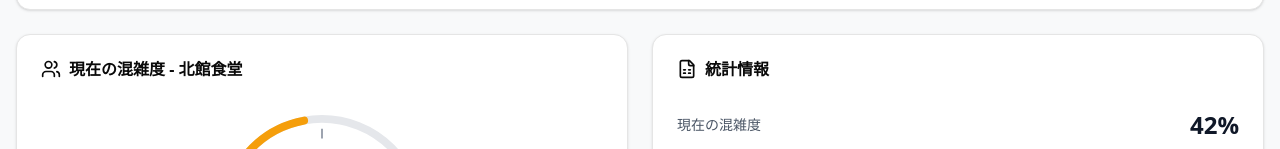
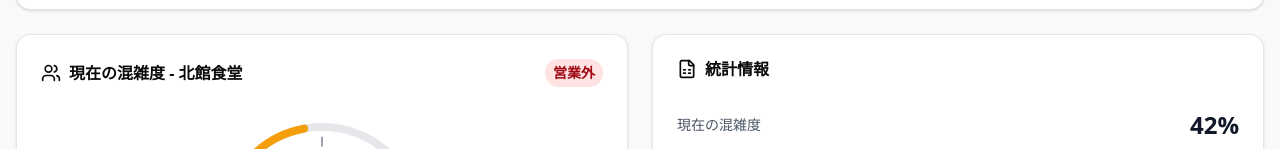
Before and after one commit to Maxel31/Congestion-Watch, a React (Vite) app in the folder frontend/: page / in a window 1280 px wide. Shown: the part 230-379 px from the top of the page. Built offline with nearby package versions, Linux system fonts and the light colour scheme; no server answers.

Commit message:
feat: 営業中であるかのラベルを追加

```diff
--- a/frontend/src/Dashboard.tsx
+++ b/frontend/src/Dashboard.tsx
@@ -23,7 +23,7 @@ const Dashboard = () => {
     { interval: 60000 }
   );
 
-  const selectedPlace = places.find((p) => p.id === selectedPlaceId);
+  const selectedPlace = places.find((p) => p.id === selectedPlaceId) || null;
   const [currentTimestamp, setCurrentTimestamp] = useState<number>(Date.now());
 
   useEffect(() => {
@@ -53,7 +53,7 @@ const Dashboard = () => {
         <div className="grid grid-cols-1 lg:grid-cols-2 gap-6">
           <CurrentStatusCard
             timeSeries={timeSeries}
-            selectedPlaceName={selectedPlace?.name || "選択してください"}
+            selectedPlace={selectedPlace}
             loading={loading}
             error={error}
           />
--- a/frontend/src/components/CurrentStatusCard.tsx
+++ b/frontend/src/components/CurrentStatusCard.tsx
@@ -1,18 +1,18 @@
 import { Card, CardContent, CardHeader, CardTitle } from "@/components/ui/card";
-import { TimeSeries } from "@/types/api";
+import { Place, TimeSeries } from "@/types/api";
 import { Users } from "lucide-react";
 import SpeedMeter from "./SpeedMeter";
 
 interface CurrentStatusCardProps {
   timeSeries: TimeSeries[] | null;
-  selectedPlaceName: string;
+  selectedPlace: Place | null;
   loading: boolean;
   error: Error | null;
 }
 
 const CurrentStatusCard = ({
   timeSeries: timeSeries,
-  selectedPlaceName,
+  selectedPlace: selectedPlace,
   loading,
   error,
 }: CurrentStatusCardProps) => {
@@ -24,12 +24,42 @@ const CurrentStatusCard = ({
     return latestActual?.actualScore;
   };
 
+  const isCurrentlyOpen = () => {
+    if (!selectedPlace?.opens) return false;
+
+    const now = new Date();
+    const dayOfWeek = now.getDay();
+    const currentTime =
+      now.getHours() * 60 * 60 * 1000 + now.getMinutes() * 60 * 1000;
+
+    const todayHours = selectedPlace.opens[dayOfWeek];
+    if (!todayHours) return false;
+
+    return todayHours.some(([start, end]) => {
+      return currentTime >= start && currentTime <= end;
+    });
+  };
+
   return (
     <Card>
       <CardHeader>
-        <CardTitle className="flex items-center">
-          <Users className="w-5 h-5 mr-2" />
-          現在の混雑度 - {selectedPlaceName}
+        <CardTitle className="flex items-center justify-between">
+          <div className="flex items-center">
+            <Users className="w-5 h-5 mr-2" />
+            現在の混雑度 -{" "}
+            {selectedPlace ? selectedPlace.name : "選択してください"}
+          </div>
+          {selectedPlace && (
+            <span
+              className={`text-sm px-2 py-1 rounded-full ${
+                isCurrentlyOpen()
+                  ? "bg-green-100 text-green-800"
+                  : "bg-red-100 text-red-800"
+              }`}
+            >
+              {isCurrentlyOpen() ? "営業中" : "営業外"}
+            </span>
+          )}
         </CardTitle>
       </CardHeader>
       <CardContent className="flex justify-center h-32">
@@ -42,7 +72,9 @@ const CurrentStatusCard = ({
             <div className="text-red-500">エラー: {error.message}</div>
           </div>
         ) : (
-          <SpeedMeter value={getCurrentCongestion()} />
+          <>
+            <SpeedMeter value={getCurrentCongestion()} />
+          </>
         )}
       </CardContent>
     </Card>
```
